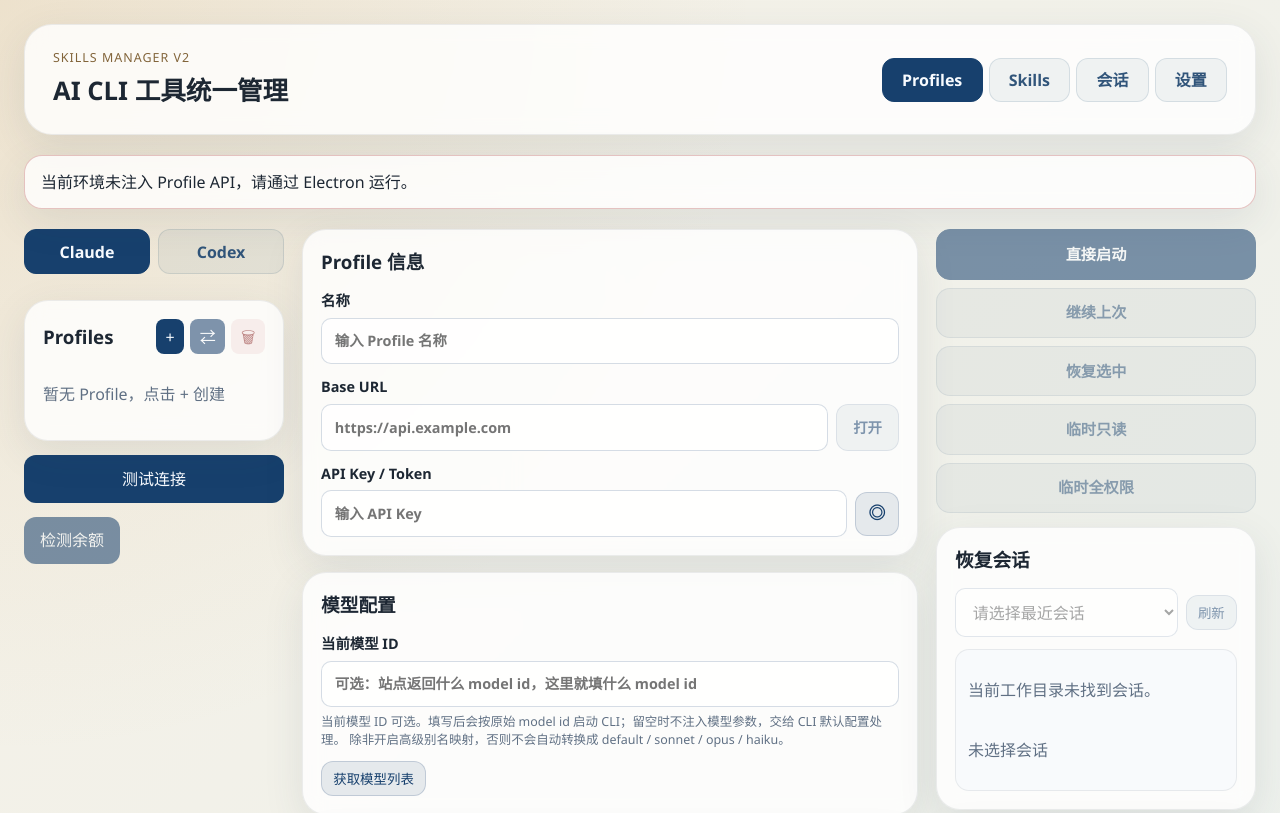
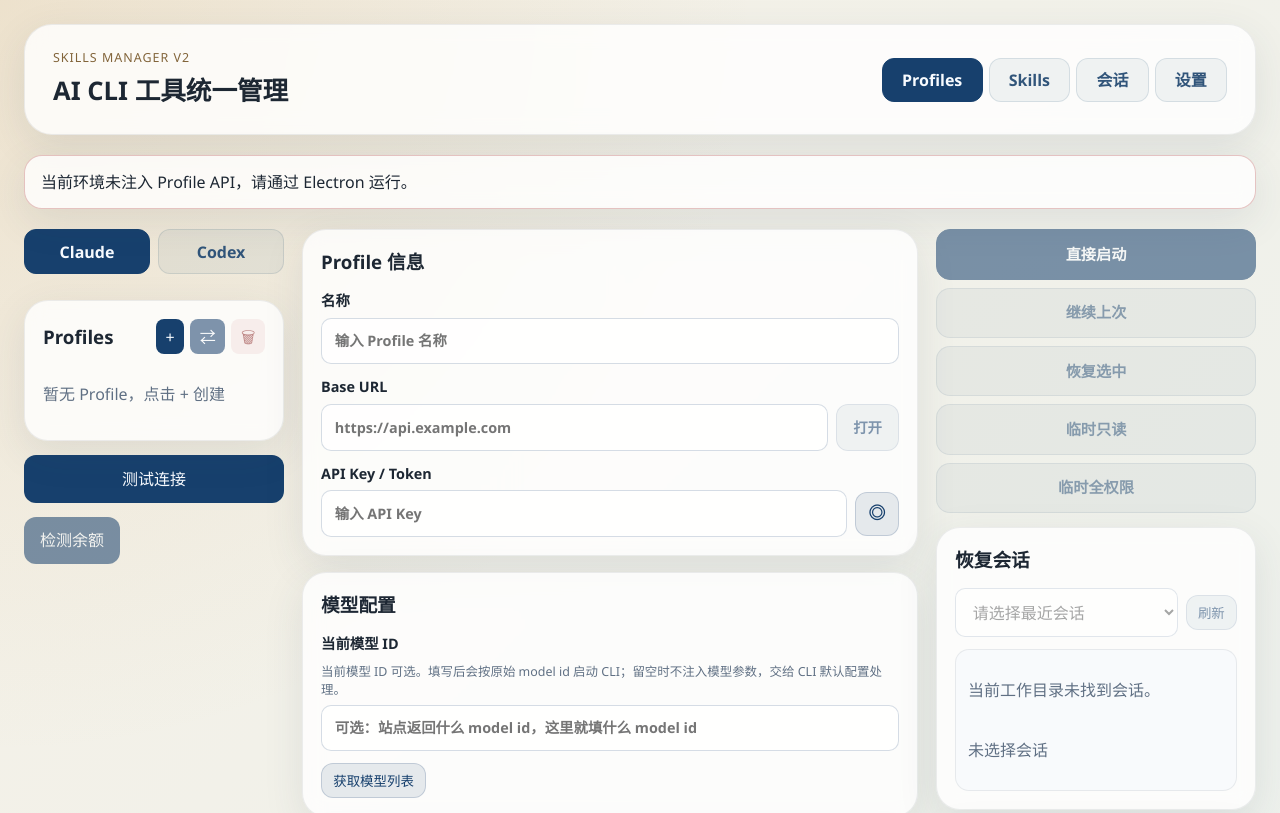
Before and after one commit to tmdy/CodeDeck, a React (Vite) app: page / in a window 1280 px wide. Shown: the top 813 px of the page. Built offline with nearby package versions, Linux system fonts and the light colour scheme.

Commit message:
fix: refine profile model field layout

```diff
--- a/src/components/profiles/ProfileEditForm.tsx
+++ b/src/components/profiles/ProfileEditForm.tsx
@@ -182,7 +182,12 @@
 
       <GlassCard title="模型配置">
         <label>
-          当前模型 ID
+          <span className="field-title-with-help">
+            <span>当前模型 ID</span>
+            <span className="field-help">
+              当前模型 ID 可选。填写后会按原始 model id 启动 CLI；留空时不注入模型参数，交给 CLI 默认配置处理。
+            </span>
+          </span>
           <input
             list={`profile-model-options-${provider}`}
             value={draft.selectedModelId}
@@ -202,17 +207,13 @@
               <option key={`${provider}-${item}`} value={item} />
             ))}
           </datalist>
-          <span className="field-help">
-            当前模型 ID 可选。填写后会按原始 model id 启动 CLI；留空时不注入模型参数，交给 CLI 默认配置处理。
-            除非开启高级别名映射，否则不会自动转换成 default / sonnet / opus / haiku。
-          </span>
         </label>
-        <div className="inline-actions">
+        <div className="inline-actions" style={{flexWrap: "nowrap"}}>
           <button type="button" className="secondary-button small" onClick={onFetchModels} disabled={disabled || modelFetchBusy}>
             {modelFetchBusy ? "获取中..." : "获取模型列表"}
           </button>
+          {modelFetchStatus && <span className="muted" style={{whiteSpace: "nowrap"}}>{modelFetchStatus}</span>}
         </div>
-        {modelFetchStatus && <p className="muted">{modelFetchStatus}</p>}
         {modelFetchError && <div className="banner error">{modelFetchError}</div>}
       </GlassCard>
 
--- a/src/styles.css
+++ b/src/styles.css
@@ -821,6 +821,13 @@
   font-size: 0.78rem;
   font-weight: 400;
   line-height: 1.45;
+}
+
+.field-title-with-help {
+  display: flex;
+  align-items: baseline;
+  gap: 8px;
+  flex-wrap: wrap;
 }
 
 .segmented-control {
```
Also changed, not shown: 1 other file (tests, documents, lock files or other folders).
